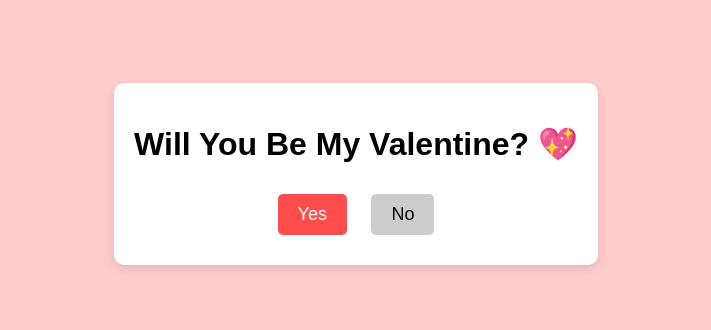
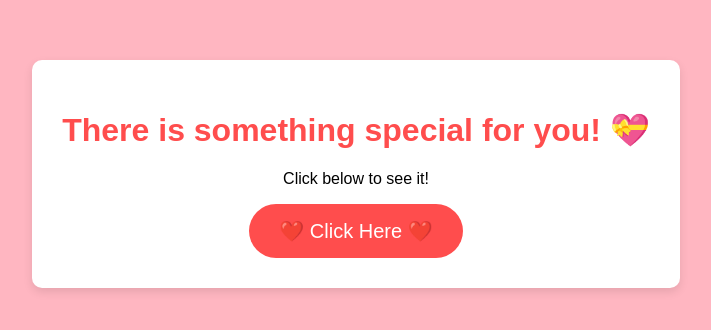
Before and after one commit to bhagathimanshu17/valentine, a plain HTML site: page index.html in a window 1280 px wide. Shown: the part 234-564 px from the top of the page, without its empty margins (284-995 px from the left). Drawn offline with Linux system fonts and the light colour scheme.

Commit message:
Update index.html

```diff
--- a/index.html
+++ b/index.html
@@ -3,41 +3,59 @@
 <head>
     <meta charset="UTF-8">
     <meta name="viewport" content="width=device-width, initial-scale=1.0">
-    <title>Will You Be My Valentine?</title>
+    <title>Something Special for You</title>
     <style>
         body {
             display: flex;
             justify-content: center;
             align-items: center;
             height: 100vh;
-            background-color: #ffcccc;
+            background-color: #ffb6c1;
             text-align: center;
             font-family: Arial, sans-serif;
         }
         .container {
             background: white;
-            padding: 20px;
+            padding: 30px;
             border-radius: 10px;
             box-shadow: 0 4px 10px rgba(0, 0, 0, 0.1);
         }
-        .buttons {
-            margin-top: 20px;
+        h1 {
+            color: #ff4d4d;
         }
-        button {
-            padding: 10px 20px;
+        .heart-button {
+            background-color: #ff4d4d;
+            color: white;
+            font-size: 20px;
+            padding: 15px 30px;
+            border: none;
+            border-radius: 50px;
+            cursor: pointer;
+            transition: transform 0.2s;
+            position: relative;
+            display: inline-block;
+        }
+        .heart-button:hover {
+            transform: scale(1.1);
+        }
+        .cute-button {
             font-size: 18px;
-            margin: 10px;
+            padding: 15px 25px;
             border: none;
             cursor: pointer;
-            border-radius: 5px;
+            border-radius: 50px;
+            transition: transform 0.2s;
         }
         .yes {
-            background-color: #ff4d4d;
+            background-color: #ff69b4;
             color: white;
         }
         .no {
-            background-color: #ccc;
+            background-color: #d3d3d3;
             color: black;
+        }
+        .cute-button:hover {
+            transform: scale(1.1);
         }
         #message {
             display: none;
@@ -50,22 +68,40 @@
 </head>
 <body>
     <div class="container">
-        <h1>Will You Be My Valentine? 💖</h1>
-        <div class="buttons">
-            <button class="yes" onclick="playMusic()">Yes</button>
-            <button class="no" onclick="moveButton(this)">No</button>
-        </div>
-        <p id="message">Yay! You're the sweetest! 💕 Can't wait to spend life together! 😍</p>
+        <h1>There is something special for you! 💝</h1>
+        <p>Click below to see it!</p>
+        <button class="heart-button" onclick="showValentinePage()">❤️ Click Here ❤️</button>
     </div>
 
-    <!-- Make sure to replace 'song.mp3' with the actual filename in your GitHub repo -->
-    <audio id="loveSong" src="song.mp3" preload="auto"></audio>
+    <script>
+        function showValentinePage() {
+            document.body.innerHTML = `
+                <div class="container">
+                    <h1>Will You Be My Valentine? 💖</h1>
+                    <div class="buttons">
+                        <button class="cute-button yes" onclick="playMusic()"> Yes </button>
+                        <button class="cute-button no" onclick="moveButton(this)"> No </button>
+                    </div>
+                    <p id="message">Yay! You're the sweetest! 💕 Can't wait to spend life together! 😍</p>
+                </div>
+                <audio id="loveSong" src="song.mp3" preload="auto"></audio>
+            `;
+            attachEventListeners();
+        }
 
-    <script>
+        function attachEventListeners() {
+            document.querySelector('.yes').addEventListener('click', function() {
+                playMusic();
+                document.getElementById('message').style.display = 'block';
+            });
+            document.querySelector('.no').addEventListener('click', function() {
+                moveButton(this);
+            });
+        }
+
         function playMusic() {
             let audio = document.getElementById('loveSong');
             audio.play().catch(error => console.log("Autoplay prevented: ", error));
-            document.getElementById('message').style.display = 'block';
         }
 
         function moveButton(btn) {
```
